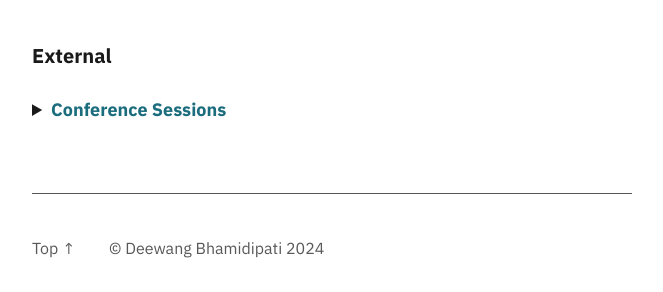
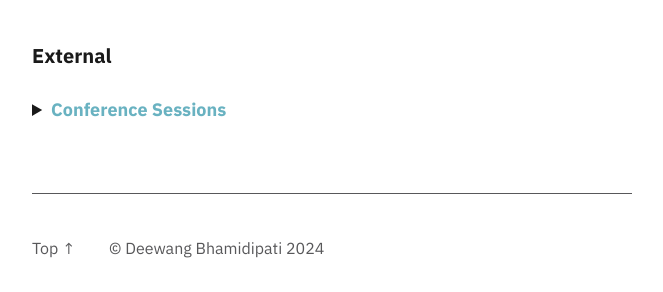
Before and after one commit to junkquill/junkquill.github.io, a Jekyll site: the page built from _pages/activities.md, in a window 1280 px wide. Shown: the part 630-922 px from the top of the page, without its empty margins (308-971 px from the left). Built offline with Jekyll 4.4.1, drawn with Linux system fonts in a browser that asks for light colours.

Commit message:
sec-hl-color-2

```diff
--- a/_pages/activities.md
+++ b/_pages/activities.md
@@ -131,7 +131,7 @@ I am a <a href="https://tlc.ucsc.edu/programs/graduate-pedagogy-fellows/"><b>Gra
 ### External
 
 <details>
-    <summary><b style="color:#1b6d7e">Conference Sessions</b></summary>
+    <summary><b style="color:#69b2c1">Conference Sessions</b></summary>
 
 <ul style="line-height:180%">
 
```
